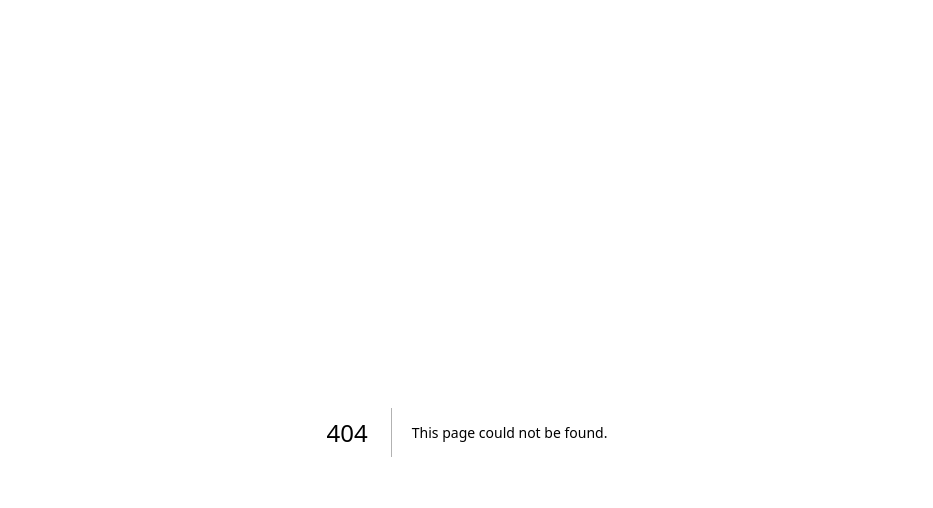
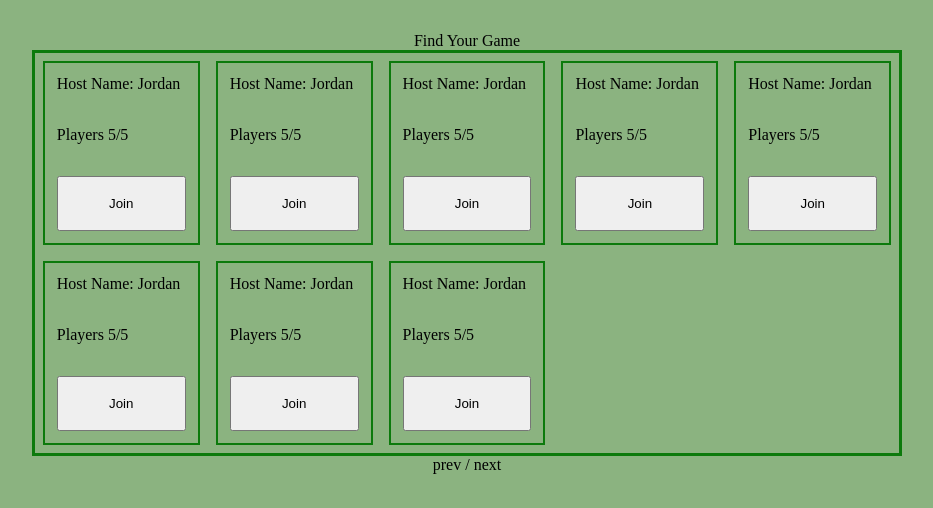
Before and after one commit to jordannapoleon/Chameleon_Clone, a Next.js app: page /components/LobbyUi/PlayersModule in a window 1280 px wide. Before the commit this address had no page. Shown: the top 508 px of the page, without its empty margins (173-1106 px from the left). Built offline with nearby package versions, Linux system fonts and the light colour scheme.

Commit message:
made roles for host and player >> ccreated lobby cards with join buttons"

```diff
--- a/pages/Findgames/index.js
+++ b/pages/Findgames/index.js
@@ -1,11 +1,12 @@
 import React from "react";
 import Layout from "../components/Layout/Layout";
+import PlayersModule from "../components/LobbyUi/PlayersModule";
 
 export default function FindGame(){
     return (
         <>
             <Layout>
-                Find Games
+                <PlayersModule />
             </Layout>
         </>
     )
--- /dev/null
+++ b/pages/components/LobbyUi/GameCard.js
@@ -0,0 +1,12 @@
+import React from "react";
+import css from '@/styles/GameElements.module.css'
+
+export default function GameCard(){
+    return (
+        <div className={(`${css.cardWrapper}`)}>
+            <div>Host Name: Jordan</div>
+            <div>Players 5/5</div>
+            <button className={(`${css.cardJoinButton}`)} type="button">Join</button>
+        </div>
+    )
+}
--- /dev/null
+++ b/pages/components/LobbyUi/PlayersModule.js
@@ -0,0 +1,23 @@
+import react from "react";
+import css from '@/styles/GameElements.module.css'
+
+import GameCard from "./gameCard";
+
+export default function playerModule() {
+    return (
+        <>
+        <div>Find Your Game</div>
+            <div className={(`${css.playerCountContainer}`)}>
+                <GameCard />
+                <GameCard />
+                <GameCard />
+                <GameCard />
+                <GameCard />
+                <GameCard />
+                <GameCard />
+                <GameCard />
+            </div>
+            <div> prev / next</div>
+        </>
+    )
+}
--- /dev/null
+++ b/styles/GameElements.module.css
@@ -0,0 +1,26 @@
+.playerCountContainer {
+    border: .4vh solid rgb(12, 122, 12);
+    width: 80%;
+    display: grid;
+    grid-template-columns: repeat(5, 1fr) ;
+    gap: 2vh;
+    padding: 1vh
+}
+
+.cardWrapper{
+    border: .3vh solid rgb(12, 122, 12);
+    height: 23vh;
+    display: flex;
+    flex-direction: column;
+    align-items: center;
+    padding: 1.5vh;
+
+}
+.cardWrapper > * {
+    flex: 1;
+    width: 100%;
+}
+
+.cardJoinButton{
+    width: 100%;
+}
--- a/styles/HomePage.module.css
+++ b/styles/HomePage.module.css
@@ -4,7 +4,6 @@
     height: 100%;
     flex-direction: column;
     align-items: center;
-    justify-content: center;
     /* border: 2px solid red; */
     flex: 1;
 
@@ -14,7 +13,7 @@
     flex: 1;
     display: flex;
     width: 100%;
-    /* padding: 3vh; */
+    padding: 3vh;
 
 
 }
--- a/styles/Layout.module.css
+++ b/styles/Layout.module.css
@@ -8,11 +8,10 @@
 
 .footer {
     height: 6vh;
-    display: flex;
-    justify-content: end;
+    justify-content: flex-end;
     align-items: center;
     font-size: small;
-
+    margin-top: auto;
 }
 
 .footer,
```
Also changed, not shown: pages/Home/Home.js (+11 -4 lines), pages/Pregame/index.js (+38 -3 lines).
